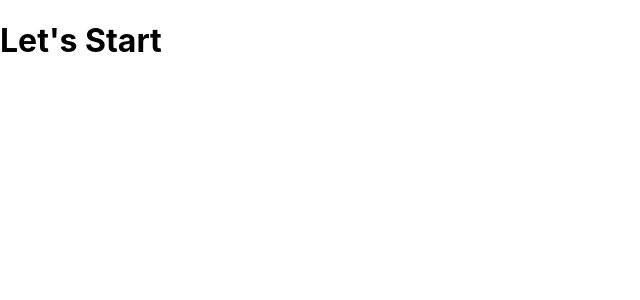
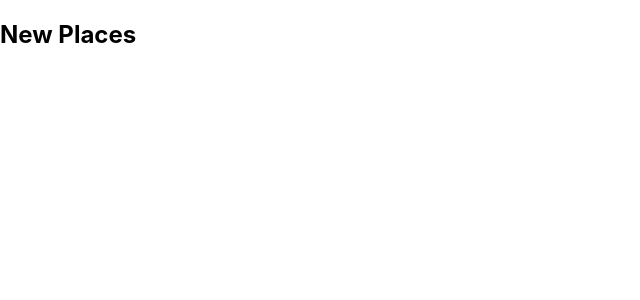
Before and after one commit to Bahlul19/builing-front-end-with-react, a React (Create React App) app: page /places/new in a window 1280 px wide. Shown: the top 300 px of the page, without its empty margins (0-640 px from the left). Built offline with nearby package versions, Linux system fonts and the light colour scheme.

Commit message:
added the pages into the project with code

```diff
--- a/package.json
+++ b/package.json
@@ -8,6 +8,7 @@
     "@testing-library/user-event": "^12.8.3",
     "react": "^17.0.2",
     "react-dom": "^17.0.2",
+    "react-router-dom": "^4.2.2",
     "react-scripts": "4.0.3",
     "web-vitals": "^1.1.2"
   },
--- a/src/App.js
+++ b/src/App.js
@@ -1,10 +1,30 @@
-import logo from './logo.svg';
-import './App.css';
+import React from 'react';
+import { BrowserRouter as Router, Route, Switch } from 'react-router-dom';
+import Users from './users/pages/Users';
+import NewPlaces from './places/pages/NewPlaces';
 
-function App() {
-  return (
-    <h1>Let's Start</h1>
+const App = () => {
+  return(
+
+  <Router>
+
+    <Switch>
+
+    <Route path="/" exact component={Users}>
+      <Users />
+    </Route>
+
+    <Route path="/places/new" exact component={NewPlaces}>
+      <NewPlaces />
+    </Route>
+
+    </Switch>
+
+    {/* <Redirect to="/" /> */}
+
+  </Router>
+
   );
-}
+};
 
 export default App;
--- /dev/null
+++ b/src/places/pages/NewPlaces.js
@@ -0,0 +1,7 @@
+import React from 'react';
+
+const NewPlaces = () => {
+    return <h2>New Places</h2>
+}
+
+export default NewPlaces;
--- /dev/null
+++ b/src/users/pages/Users.js
@@ -0,0 +1,6 @@
+import React from 'react';
+
+const Users = () => {
+    return <h1>User Works</h1>
+}
+export default Users;
```
Also changed, not shown: 1 other file (tests, documents, lock files or other folders).
